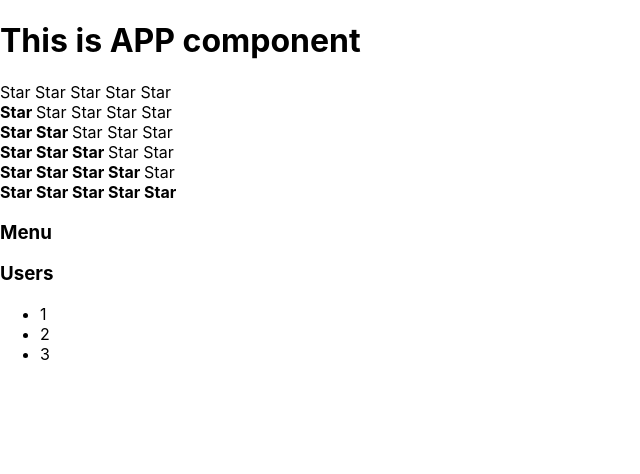
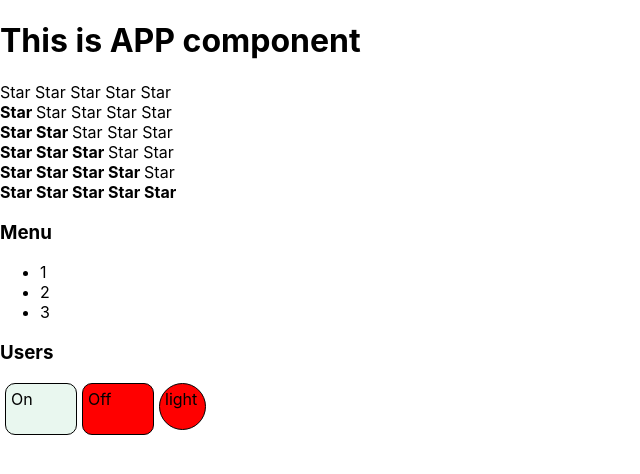
Before and after one commit to AlexKovaliov/just-practice, a React (Create React App) app: page / in a window 1280 px wide. Shown: the top 474 px of the page, without its empty margins (0-640 px from the left). Built offline with nearby package versions, Linux system fonts and the light colour scheme.

Commit message:
practice, useState

```diff
--- a/src/App.tsx
+++ b/src/App.tsx
@@ -2,6 +2,7 @@ import React from 'react';
 import './App.css';
 import {Accordion} from './components/Accordion/Accordion';
 import {Rating} from "./components/Rating/Rating";
+import { OnOff } from './components/OnOff/OnOff';
 
 export function App() {
 
@@ -14,8 +15,9 @@ export function App() {
             <Rating value={3}/>
             <Rating value={4}/>
             <Rating value={5}/>
-            <Accordion titleValue={"Menu"} collapsed={true}/>
-            <Accordion titleValue={"Users"} collapsed={false}/>
+            <Accordion titleValue={"Menu"} collapsed={false}/>
+            <Accordion titleValue={"Users"} collapsed={true}/>
+            <OnOff />
         </div>
     )
 }
--- a/src/components/OnOff/OnOff.tsx
+++ b/src/components/OnOff/OnOff.tsx
@@ -0,0 +1,57 @@
+import React, {useState} from 'react';
+
+type PropsType = {}
+
+
+export function OnOff(props: PropsType) {
+
+    let [on, setOn] = useState(false)
+
+    let onStyle = {
+        width: "60px",
+        height: "40px",
+        border: "1px solid black",
+        borderRadius: "10px",
+        display: "inline-block",
+        marginLeft: "5px",
+        padding: "5px",
+        cursor: "pointer",
+        backgroundColor: on ? "green" : "#E9F7EF" // тернарное выражение
+    }
+
+
+    let offStyle = {
+        width: "60px",
+        height: "40px",
+        border: "1px solid black",
+        borderRadius: "10px",
+        display: "inline-block",
+        marginLeft: "5px",
+        padding: "5px",
+        cursor: "pointer",
+        backgroundColor: on ? "#FDEDEC" : "red"
+    }
+
+    let indStyle = {
+        width: "35px",
+        height: "35px",
+        borderRadius: "25px",
+        border: "1px solid black",
+        display: "inline-block",
+        marginLeft: "5px",
+        padding: "5px",
+        backgroundColor: on ? "green" : "red"
+    }
+
+    return (
+        <div>
+            <span style={onStyle} onClick={() => {
+                setOn(true)
+            }}>On</span>
+            <span style={offStyle} onClick={() => {
+                setOn(false)
+            }}>Off</span>
+            <span style={indStyle}>light</span>
+        </div>
+    )
+}
```
